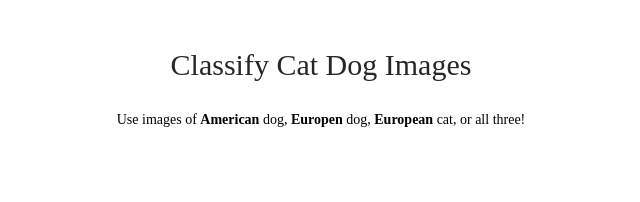
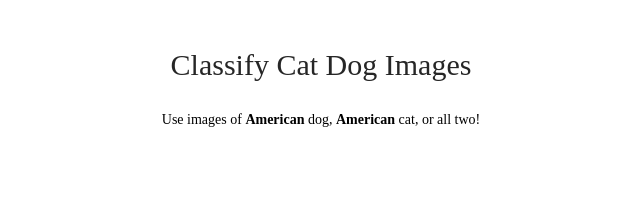
Before and after one commit to TrungNguyen87/Test_dog_cats, a plain HTML site: page app/view/index.html in a window 1280 px wide. Shown: the top 202 px of the page, without its empty margins (319-959 px from the left). Drawn offline with Linux system fonts and the light colour scheme.

Commit message:
Update index.html

```diff
--- a/app/view/index.html
+++ b/app/view/index.html
@@ -9,8 +9,8 @@
   <div class='center'>
     <div class='title'>Classify Cat Dog Images </div>
     <p>
-      Use images of <strong>American </strong> dog, <strong>Europen</strong> dog, <strong>European</strong> cat, or
-      all three!
+      Use images of <strong>American </strong> dog, <strong>American</strong> cat, or
+      all two!
     </p>
     <div class='content'>
       <div class='no-display'>
```
